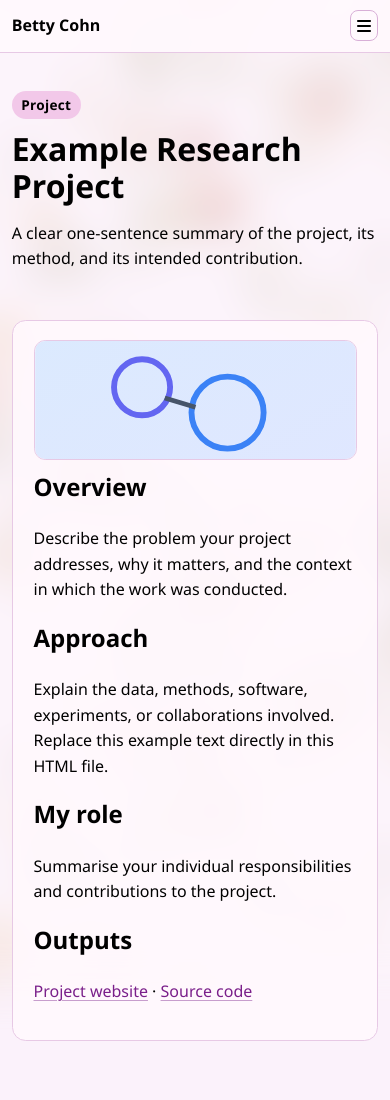
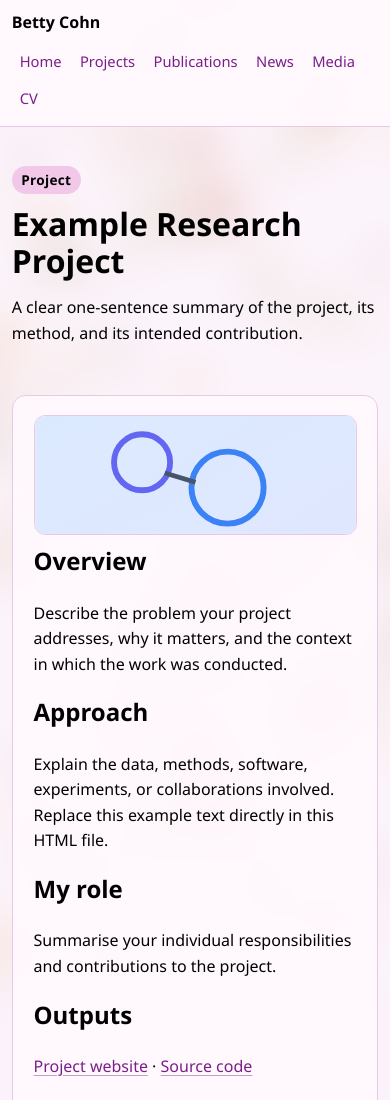
Before and after one commit to bettycohn/bettycohn.github.io, a website: page pages/projects/project-example-one.html in a window 390 px wide. Shown: the top 1100 px of the page. Drawn offline with Linux system fonts and the light colour scheme.

Commit message:
Add files via upload

```diff
--- a/site/script.js
+++ b/site/script.js
@@ -59,22 +59,9 @@ const setSiteContent = (site) => {
     home.className = "site-name";
     home.href = new URL("index.html", siteRootUrl).href;
     home.textContent = site.name;
-    const actions = document.createElement("div");
-    actions.className = "topbar-actions";
-    const dropdown = document.createElement("div");
-    dropdown.className = "menu-dropdown";
-    const button = document.createElement("button");
-    button.className = "menu-button";
-    button.id = "menuToggle";
-    button.setAttribute("aria-label", "Toggle menu");
-    button.setAttribute("aria-haspopup", "true");
-    button.setAttribute("aria-expanded", "false");
-    button.setAttribute("aria-controls", "topMenu");
-    button.innerHTML = '<i class="fa-solid fa-bars" aria-hidden="true"></i><span>Menu</span>';
     const list = document.createElement("ul");
     list.className = "menu-list";
     list.id = "topMenu";
-    list.hidden = true;
     (site.navigation || []).forEach((item) => {
       const listItem = document.createElement("li");
       const link = document.createElement("a");
@@ -83,9 +70,7 @@ const setSiteContent = (site) => {
       listItem.appendChild(link);
       list.appendChild(listItem);
     });
-    dropdown.append(button, list);
-    actions.appendChild(dropdown);
-    container.append(home, actions);
+    container.append(home, list);
     nav.appendChild(container);
   });
 
@@ -189,44 +174,3 @@ window.siteConfigPromise = fetch(new URL("content/site.json", siteRootUrl), { ca
     setSiteContent(site);
     return site;
   });
-
-const initializeMenu = () => {
-  const menuToggle = document.getElementById("menuToggle");
-  const topMenu = document.getElementById("topMenu");
-  if (!menuToggle || !topMenu) return;
-  const icon = menuToggle.querySelector("i");
-
-  const setMenuOpen = (isOpen) => {
-    menuToggle.setAttribute("aria-expanded", String(isOpen));
-    topMenu.hidden = !isOpen;
-
-    if (icon) {
-      icon.classList.toggle("fa-bars", !isOpen);
-      icon.classList.toggle("fa-bars-staggered", isOpen);
-    }
-  };
-
-  setMenuOpen(false);
-
-  menuToggle.addEventListener("click", (event) => {
-    event.stopPropagation();
-    const isOpen = menuToggle.getAttribute("aria-expanded") === "true";
-    setMenuOpen(!isOpen);
-  });
-
-  document.addEventListener("click", (event) => {
-    const target = event.target;
-    if (!topMenu.hidden && target instanceof Node && !topMenu.contains(target) && !menuToggle.contains(target)) {
-      setMenuOpen(false);
-    }
-  });
-
-  document.addEventListener("keydown", (event) => {
-    if (event.key === "Escape" && !topMenu.hidden) {
-      setMenuOpen(false);
-      menuToggle.focus();
-    }
-  });
-};
-
-window.siteConfigPromise.then(initializeMenu).catch(() => {});
--- a/site/styles.css
+++ b/site/styles.css
@@ -115,7 +115,8 @@ a:hover {
   display: flex;
   align-items: center;
   justify-content: space-between;
-  gap: 1rem;
+  flex-wrap: wrap;
+  gap: 0.5rem 1.5rem;
   padding: 0.8rem 0;
   overflow: visible;
 }
@@ -131,74 +132,23 @@ a:hover {
   color: var(--text);
 }
 
-.topbar-actions {
-  display: flex;
-  align-items: center;
-  gap: 0.6rem;
-  overflow: visible;
-}
-
-.menu-dropdown {
-  position: relative;
-  z-index: 45;
-  overflow: visible;
-}
-
-.menu-button {
-  display: inline-flex;
-  align-items: center;
-  color: var(--text);
-  font: inherit;
-  cursor: pointer;
-}
-
-.menu-button {
-  gap: 0.45rem;
-  background: var(--control-bg);
-  border: 1px solid var(--control-border);
-  border-radius: 0.5rem;
-  padding: 0.45rem 0.7rem;
-}
-
-.menu-button:hover {
-  border-color: var(--control-border-hover);
-}
-
-.menu-button[aria-expanded="true"] {
-  border-color: var(--accent);
-  box-shadow: 0 0 0 2px var(--focus-ring);
-}
-
 .menu-list {
   list-style: none;
-  position: absolute;
-  right: 0;
-  top: calc(100% + 0.5rem);
-  z-index: 60;
-  min-width: 11rem;
+  display: flex;
+  flex-wrap: wrap;
+  align-items: center;
+  gap: 0.3rem;
   margin: 0;
-  padding: 0.35rem;
-  background: var(--panel);
-  border: 1px solid var(--border);
-  border-radius: 0.6rem;
-  box-shadow: 0 12px 28px var(--menu-shadow);
-  pointer-events: auto;
-}
-
-.menu-list * {
-  pointer-events: auto;
-}
-
-.menu-list[hidden] {
-  display: none;
+  padding: 0;
 }
 
 .menu-list a {
   display: block;
-  padding: 0.45rem 0.55rem;
+  padding: 0.45rem 0.6rem;
   color: var(--link);
   text-decoration: none;
   border-radius: 0.45rem;
+  white-space: nowrap;
 }
 
 .menu-list a:hover {
@@ -1012,17 +962,13 @@ code {
     font-size: 1rem;
   }
 
-  .topbar-actions {
-    gap: 0.45rem;
+  .menu-list {
+    gap: 0.15rem;
+    font-size: 0.92rem;
   }
 
-  .menu-button {
-    padding: 0.4rem 0.6rem;
-  }
-
-  .menu-list {
-    min-width: 9.5rem;
-    max-width: min(88vw, 14rem);
+  .menu-list a {
+    padding: 0.35rem 0.5rem;
   }
 
   .hero {
@@ -1137,12 +1083,4 @@ code {
   .pub-cover-link {
     max-width: 180px;
   }
-
-  .menu-button {
-    padding: 0.4rem;
-  }
-
-  .menu-button span {
-    display: none;
-  }
 }
```
